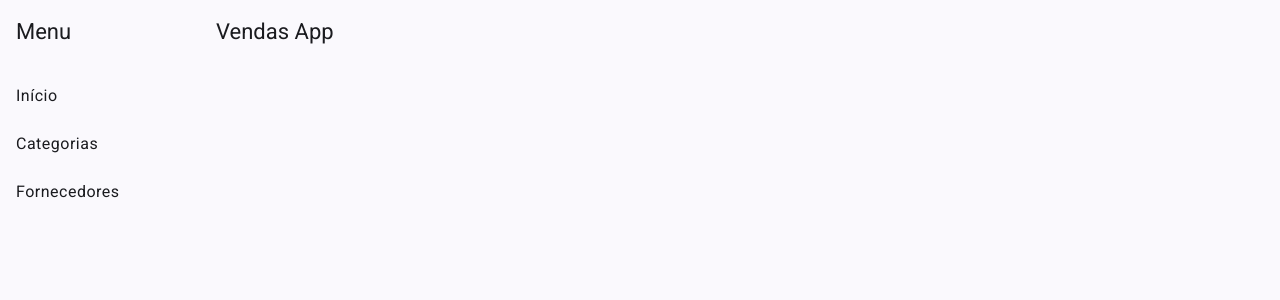
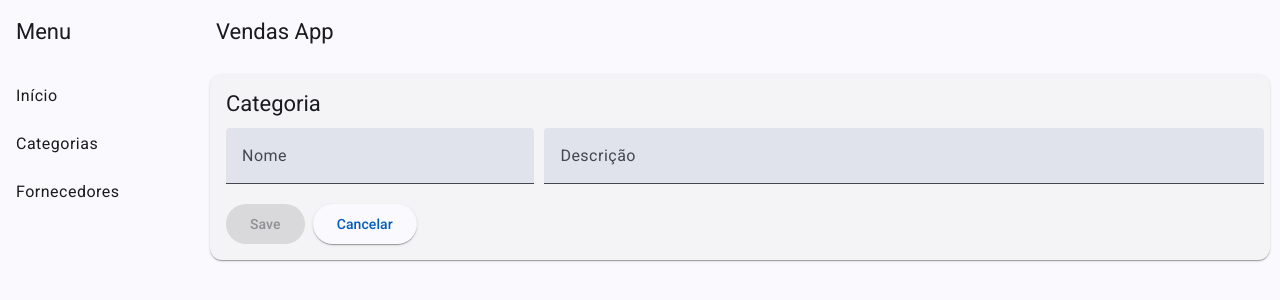
Before and after one commit to PADOCAS/Angular-17---Ebook-2024, an Angular app in the folder my-sales-app/: page /cad-categoria in a window 1280 px wide. Before the commit this address led to /. Shown: the top 300 px of the page. Built offline with nearby package versions, Linux system fonts and the light colour scheme.

Commit message:
Ajuste Categoria

```diff
--- a/my-sales-app/src/app/app.routes.ts
+++ b/my-sales-app/src/app/app.routes.ts
@@ -1,6 +1,7 @@
 import { Routes } from '@angular/router';
 import {CategoriasComponent} from "./categorias/categorias.component";
 import {DashboardComponent} from "./dashboard/dashboard.component";
+import {CadCategoriaComponent} from "./categorias/cad-categoria/cad-categoria.component";
 
 export const routes: Routes = [
   {
@@ -8,6 +9,10 @@ export const routes: Routes = [
     component: CategoriasComponent
   },
   {
+    path: 'cad-categoria',
+    component: CadCategoriaComponent
+  },
+  {
     path: '',
     component: DashboardComponent
   }
--- /dev/null
+++ b/my-sales-app/src/app/categorias/cad-categoria/cad-categoria.component.css
@@ -0,0 +1,3 @@
+.mat-mdc-card-title {
+  margin-bottom: 10px !important;
+}
--- /dev/null
+++ b/my-sales-app/src/app/categorias/cad-categoria/cad-categoria.component.html
@@ -0,0 +1,41 @@
+<mat-card>
+  <mat-card-header>
+    <mat-card-title>Categoria</mat-card-title>
+  </mat-card-header>
+  <mat-card-content>
+    <!--  Não vamos usar validação do proprio navegador, por isso usamos o novalidate, vamos trabalhar nós mesmos com as validações-->
+    <form [formGroup]="categoriaForm" (ngSubmit)="onSubmit()" novalidate>
+      <div class="container">
+        <mat-form-field class="item-30">
+          <input matInput placeholder="Nome" formControlName="nome"/>
+          @if (categoriaForm.controls['nome'].hasError('required')) {
+            <mat-error>Nome é <strong>requerido</strong></mat-error>
+          }
+          @if (categoriaForm.controls['nome'].hasError('minlength')) {
+            <mat-error>Nome deve ter no mínimo 3 caracteres</mat-error>
+          }
+        </mat-form-field>
+        <mat-form-field class="item-70">
+          <input matInput placeholder="Descrição" formControlName="descricao">
+          @if (categoriaForm.controls['descricao'].hasError('required')) {
+            <mat-error>Descrição é <strong>requerida</strong></mat-error>
+          }
+        </mat-form-field>
+      </div>
+
+      <button mat-raised-button
+              color="primary"
+              type="submit"
+              style="margin-right: 8px !important;"
+              [disabled]="!categoriaForm.valid">
+        Save
+      </button>
+      <button type="button"
+              mat-raised-button
+              color="primary"
+              (click)="cancelar()">
+        Cancelar
+      </button>
+    </form>
+  </mat-card-content>
+</mat-card>
--- /dev/null
+++ b/my-sales-app/src/app/categorias/cad-categoria/cad-categoria.component.ts
@@ -0,0 +1,37 @@
+import {Component} from '@angular/core';
+import {FormBuilder, ReactiveFormsModule, Validators} from "@angular/forms";
+import {MatButtonModule} from "@angular/material/button";
+import {MatInputModule} from "@angular/material/input";
+import {MatCardModule} from "@angular/material/card";
+import {Router} from "@angular/router";
+
+@Component({
+  selector: 'app-cad-categoria',
+  standalone: true,
+  imports: [ReactiveFormsModule, MatButtonModule, MatInputModule, MatCardModule],
+  templateUrl: './cad-categoria.component.html',
+  styleUrl: './cad-categoria.component.css'
+})
+export class CadCategoriaComponent {
+// Vamos trabalhar com formulário reativo, usando FormBuilder, que agrupa um conjunto de campos de formulário,
+// Ele nos ajuda com esqueleto do formulário, validações, valor padrão... muito bom!
+
+  // categoriaForm -> é uma variável do tipo FormGroup que representa os dados que estarão
+  // presentes no formulário. Cada campo no formulário é representado pela classe FormControl
+  categoriaForm = this.form.group({
+    id: [null],
+    nome: ['', [Validators.required, Validators.minLength(3)]],
+    descricao: ['', [Validators.required]]
+  })
+
+  constructor(private form: FormBuilder, private router : Router) {
+  }
+
+  onSubmit() {
+    console.log('Submit', this.categoriaForm.value);
+  }
+
+  cancelar() {
+    this.router.navigate(["/categorias"]);
+  }
+}
--- a/my-sales-app/src/app/categorias/categorias.component.html
+++ b/my-sales-app/src/app/categorias/categorias.component.html
@@ -1,6 +1,6 @@
 <mat-card>
   <mat-card-actions>
-    <button mat-button>Nova Categoria</button>
+    <button mat-raised-button (click)="navegarParaCadCategoria()">Nova Categoria</button>
   </mat-card-actions>
   <mat-card-header>
     <mat-card-title>Categorias</mat-card-title>
--- a/my-sales-app/src/app/categorias/categorias.component.ts
+++ b/my-sales-app/src/app/categorias/categorias.component.ts
@@ -8,6 +8,7 @@ import {MatButton} from "@angular/material/button";
 import {Categoria} from "../../interface/Categoria";
 import {CategoriasService} from "./categorias.service";
 import {lastValueFrom} from "rxjs";
+import {Router} from "@angular/router";
 
 @Component({
   selector: 'app-categorias',
@@ -23,7 +24,7 @@ export class CategoriasComponent implements AfterViewInit {
   dataSource = new MatTableDataSource<Categoria>();
 
 
-  constructor(private categoriaService: CategoriasService) {
+  constructor(private categoriaService: CategoriasService, private router: Router) {
   }
 
   /** Columns displayed in the table. Columns IDs can be added, removed, or reordered. */
@@ -41,4 +42,8 @@ export class CategoriasComponent implements AfterViewInit {
     this.dataSource.sort = this.sort;
     this.dataSource.paginator = this.paginator;
   }
+
+  navegarParaCadCategoria() {
+    this.router.navigate(['/cad-categoria']);  // Navegue para a rota desejada
+  }
 }
--- a/my-sales-app/src/app/dashboard/dashboard.component.html
+++ b/my-sales-app/src/app/dashboard/dashboard.component.html
@@ -1,3 +1,4 @@
+<mat-card>
   <div class="grid-container">
     <h1 class="mat-h1">Dashboard</h1>
     <mat-grid-list cols="2" rowHeight="350px">
@@ -6,7 +7,7 @@
           <mat-card class="dashboard-card">
             <mat-card-header>
               <mat-card-title>
-              {{card.title}}
+                {{ card.title }}
                 <button mat-icon-button class="more-button" [matMenuTriggerFor]="menu" aria-label="Toggle menu">
                   <mat-icon>more_vert</mat-icon>
                 </button>
@@ -24,3 +25,4 @@
       }
     </mat-grid-list>
   </div>
+</mat-card>
--- a/my-sales-app/src/app/home/home.component.html
+++ b/my-sales-app/src/app/home/home.component.html
@@ -9,7 +9,7 @@
     </mat-nav-list>
   </mat-sidenav>
   <mat-sidenav-content>
-    <mat-toolbar color="primary">
+    <mat-toolbar color="primary" style="position: relative !important;">
       @if (isHandset$ | async) {
         <button
           type="button"
--- a/my-sales-app/src/styles.css
+++ b/my-sales-app/src/styles.css
@@ -2,3 +2,51 @@
 
 html, body { height: 100%; }
 body { margin: 0; font-family: Roboto, "Helvetica Neue", sans-serif; }
+
+/* FlexBox CSS Classes */
+.container {
+  display: flex;
+  flex-direction: row;
+  gap: 10px;
+}
+.wrap {
+  flex-wrap: wrap;
+}
+.center {
+  align-items: center;
+  justify-content: center;
+}
+.width-full {
+  width: 100%;
+}
+.item-20 {
+  flex: 0 0 20%;
+}
+.item-30 {
+  flex: 0 0 30%;
+}
+.item-40 {
+  flex: 0 0 40%;
+}
+.item-50 {
+  flex: 0 0 50%;
+}
+.item-60 {
+  flex: 0 0 60%;
+}
+.item-70 {
+  flex: 0 0 70%;
+}
+.item-80 {
+  flex: 0 0 80%;
+}
+.item {
+  flex: 1 1 auto;
+}
+/* tablet or mobile */
+@media (max-width: 768px) {
+  .container {
+    flex-direction: column;
+    gap: 5px;
+  }
+}
```
Lines whose indentation alone changed are shown as unchanged.
